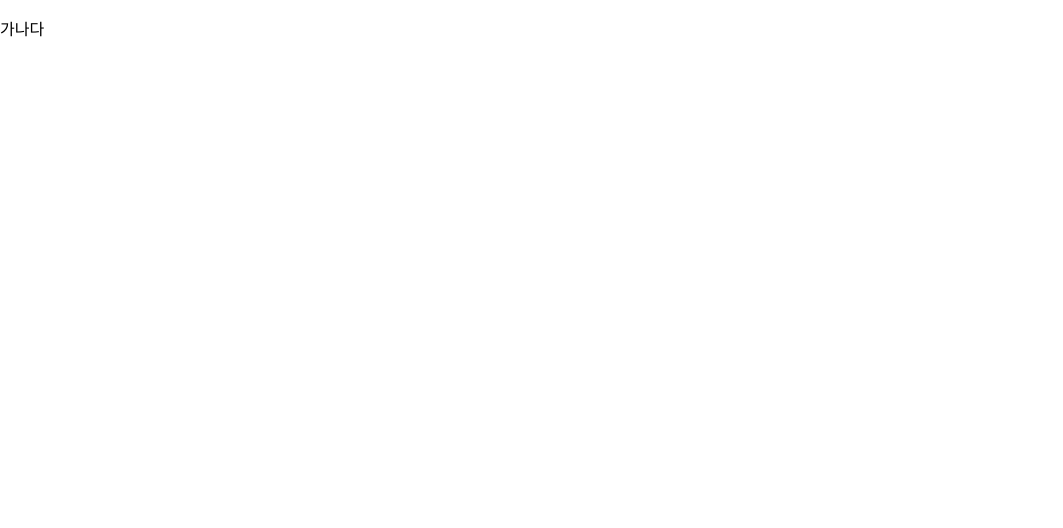
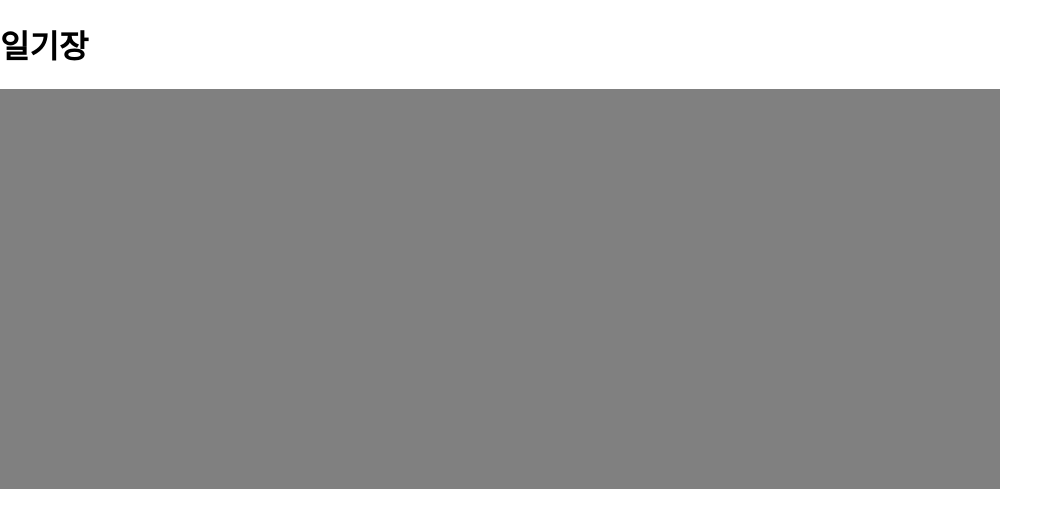
Before and after one commit to Nail0606/diary_project, a React (Create React App) app: page / in a window 1280 px wide. Shown: the top 528 px of the page, without its empty margins (0-1063 px from the left). Built offline with nearby package versions, Linux system fonts and the light colour scheme.

Commit message:
계획 변동

```diff
--- a/src/main/index.js
+++ b/src/main/index.js
@@ -1,7 +1,18 @@
+import styled from "styled-components";
+
+const StyledBanner = styled.div`
+  background-color: gray;
+  width: 1000px;
+  height: 400px;
+`;
+
+const PageTitle = styled.h1``;
+
 function MainPage() {
   return (
     <div>
-      <p>가나다</p>
+      <h1>일기장</h1>
+      <StyledBanner />
     </div>
   );
 }
```
Also changed, not shown: plan.txt.
